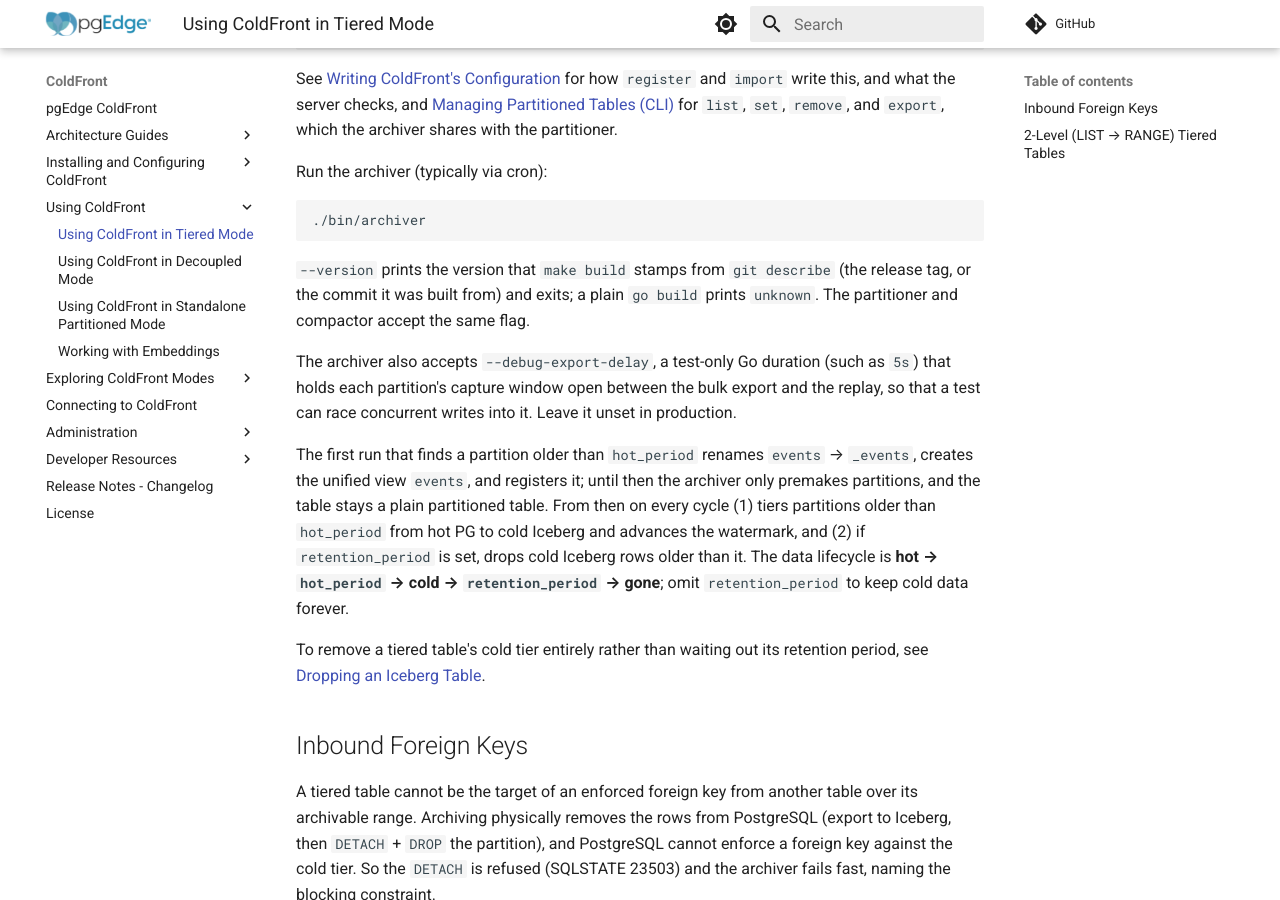
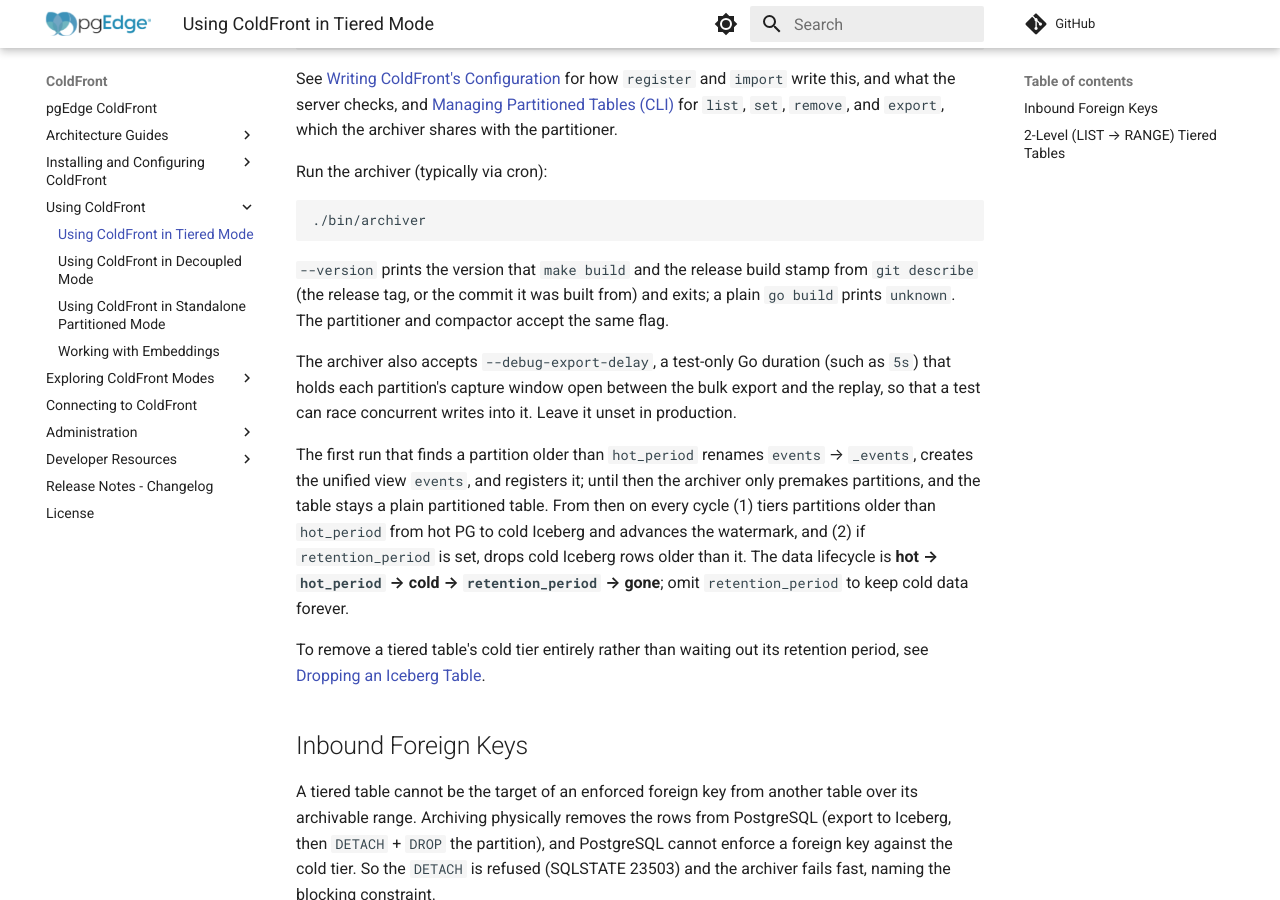
Before and after one commit to pgEdge/coldfront, an MkDocs documentation site: the page built from docs/usage_tiered.md, in a window 1280 px wide and 900 px high, scrolled down 987 px. Built offline with MkDocs 1.6.1 and Material for MkDocs 9.7.7, drawn with Linux system fonts in a browser that asks for light colours; comment, search, counter and statistics services are not loaded.

Commit message:
fix: stamp the version and build time into the release binaries

````diff
--- a/docs/usage_tiered.md
+++ b/docs/usage_tiered.md
@@ -62,10 +62,10 @@ Run the archiver (typically via cron):
 ./bin/archiver
 ```
 
-`--version` prints the version that `make build` stamps from `git describe`
-(the release tag, or the commit it was built from) and exits; a plain
-`go build` prints `unknown`. The partitioner and compactor accept the same
-flag.
+`--version` prints the version that `make build` and the release build stamp
+from `git describe` (the release tag, or the commit it was built from) and
+exits; a plain `go build` prints `unknown`. The partitioner and compactor
+accept the same flag.
 
 The archiver also accepts `--debug-export-delay`, a test-only Go duration
 (such as `5s`) that holds each partition's capture window open between the
````
Also changed, not shown: .goreleaser.yaml (+8 -0 lines), docs/changelog.md (+8 -0 lines), 1 other file.
